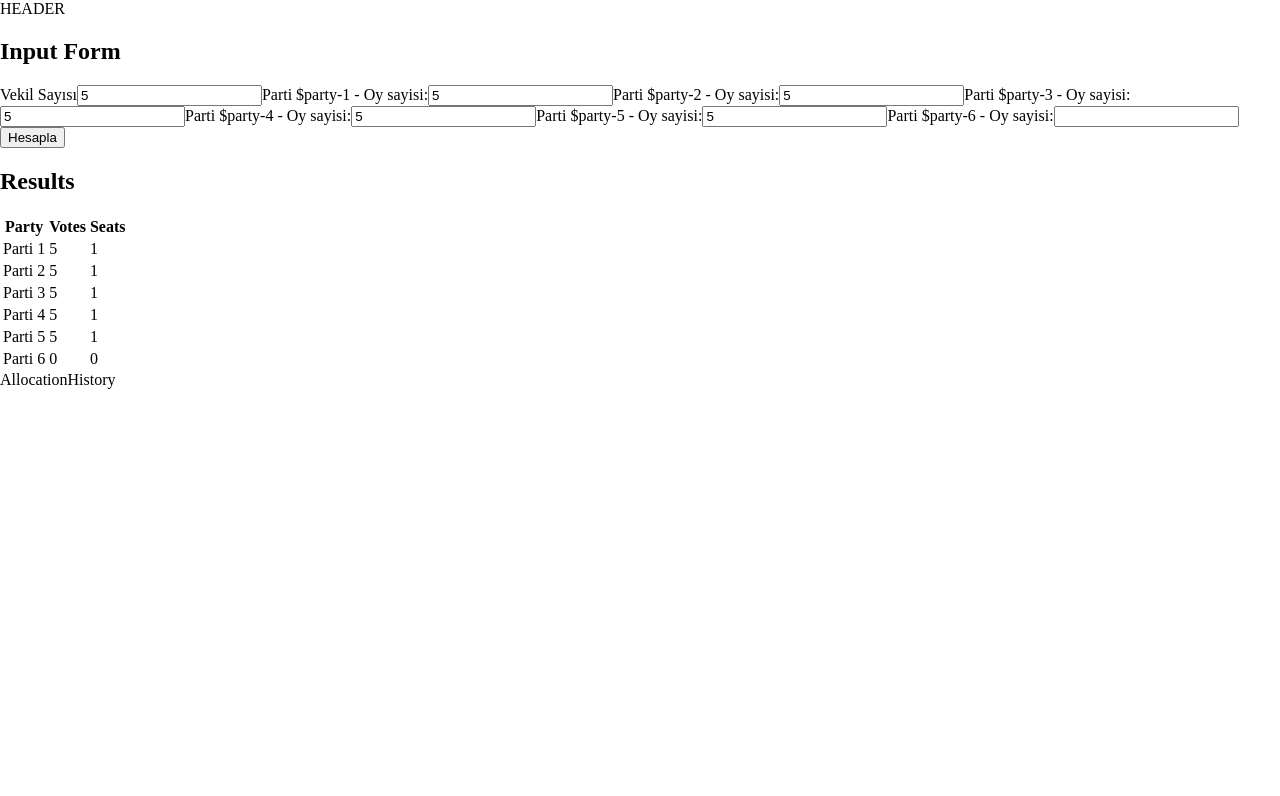
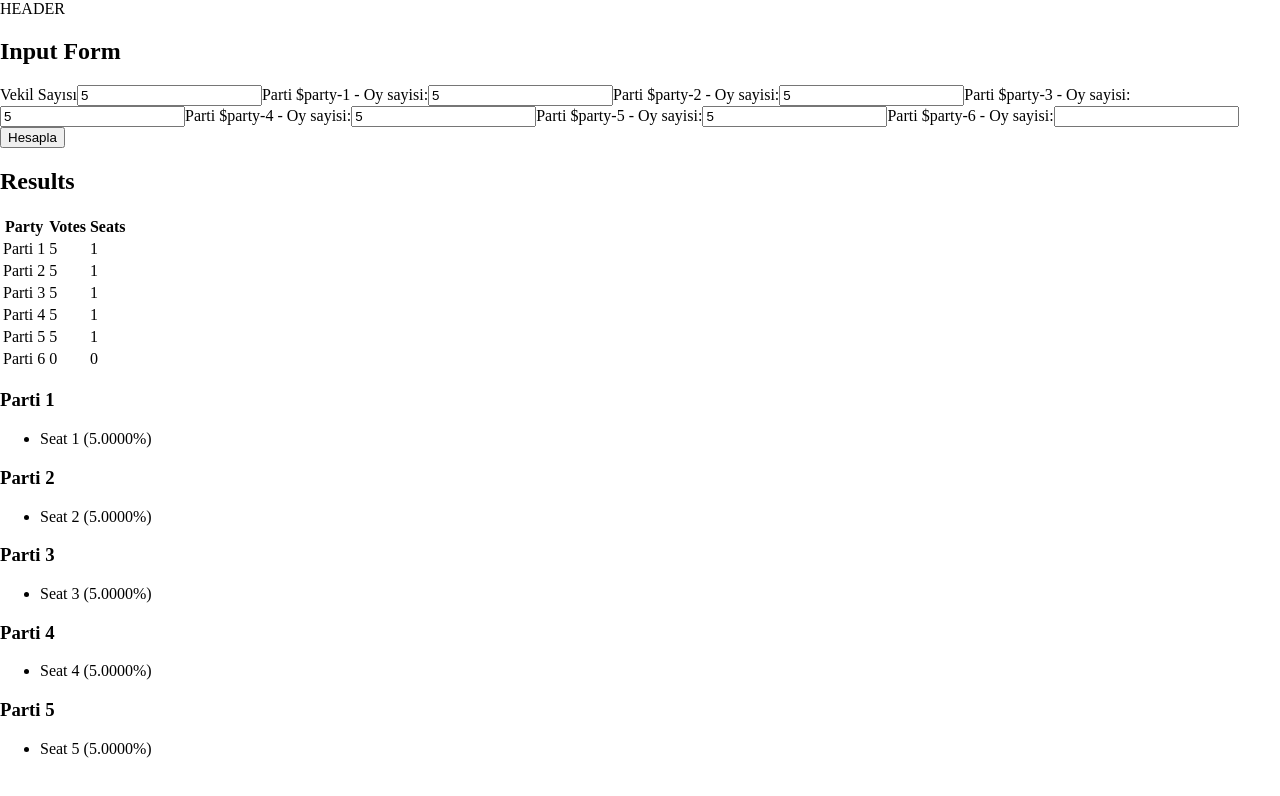
Before and after one commit to berkaysson/dhondt-system-calculator, a React (Create React App) app: page / in a window 1280 px wide. Both pictures are taken after typing "5", "5", "5", "5", "5", "5" into the empty fields and a click on the button "Hesapla". Shown: the top 796 px of the page. Built offline with nearby package versions, Linux system fonts and the light colour scheme.

Commit message:
Feat to rendering allocationHistory by AllocationHistory component

```diff
--- a/src/App.js
+++ b/src/App.js
@@ -1,5 +1,4 @@
-import { useState, useEffect } from "react";
-import AllocationHistory from "./Components/AllocationHistory";
+import { useState } from "react";
 import Header from "./Components/Header";
 import InputForm from "./Components/InputForm";
 import Results from "./Components/Results";
@@ -72,7 +71,6 @@ function App() {
         onCalculateResults={handleFormSubmit}
       />
       <Results results={electionData} />
-      <AllocationHistory />
     </div>
   );
 }
--- a/src/Components/AllocationHistory.js
+++ b/src/Components/AllocationHistory.js
@@ -1,7 +1,25 @@
-const AllocationHistory = () => {
-  return <div>
-    AllocationHistory
-  </div>
+import React from "react";
+
+function AllocationHistory({ parties }) {
+  const allocationHistoryContent = parties.map((party, index) => {
+    if (party.allocationHistory.length !== 0) {
+      return (
+        <div key={index}>
+          <h3>{party.name}</h3>
+          <ul>
+            {party.allocationHistory.map((allocation, index) => (
+              <li key={index}>
+                Seat {allocation.seat} ({allocation.percentage}%)
+              </li>
+            ))}
+          </ul>
+        </div>
+      );
+    }
+    return null;
+  });
+
+  return <div>{allocationHistoryContent}</div>;
 }
 
 export default AllocationHistory;
--- a/src/Components/Results.js
+++ b/src/Components/Results.js
@@ -1,6 +1,8 @@
 import React from "react";
+import AllocationHistory from "./AllocationHistory";
 
 function Result({results}) {
+  console.log(results);
   return (
     <div>
       <h2>Results</h2>
@@ -22,6 +24,7 @@ function Result({results}) {
           ))}
         </tbody>
       </table>
+      <AllocationHistory parties = {results.parties} />
     </div>
   );
 }
```
